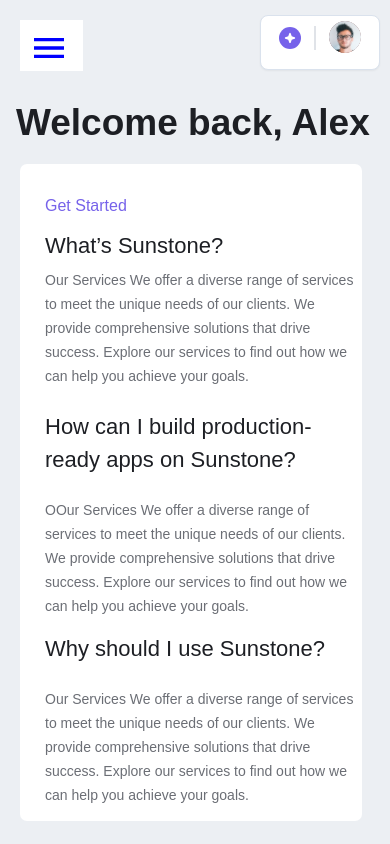
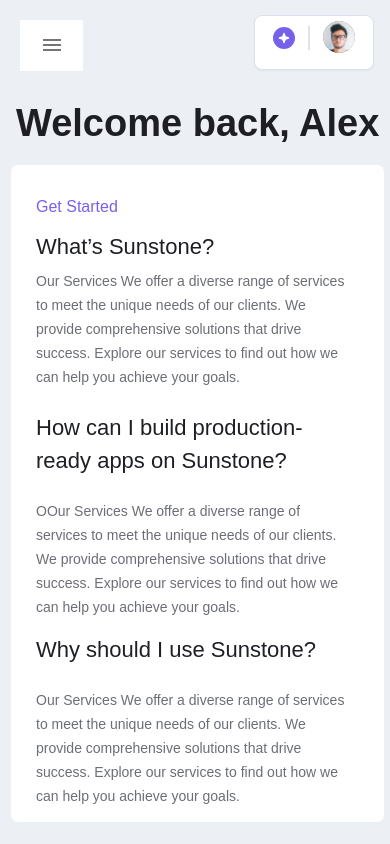
Before and after one commit to nimra-ali/SunStonePage, a React (Create React App) app: page / in a window 390 px wide. Built offline with nearby package versions, Linux system fonts and the light colour scheme.

Commit message:
first commit

```diff
--- a/src/Component/Assets/Style/Contentbox.css
+++ b/src/Component/Assets/Style/Contentbox.css
@@ -126,17 +126,18 @@
 }
 @media (max-width: 768px) {
     .welcome-text{
-        font-size: 37px;
+        font-size: 38px;
         /* text-align: center; */
         margin-left: -4px;
         margin-top: 22px;
-        width: 366px;
+        width: 371px;
+        color: #1D1F24;
         /* border: 1px solid; */
 
     }
     .main-content{
-        /* margin-left: 23px; */
-    width: 342px;
+        margin-left: 11px;
+    width: 373px;
     margin-top: -8px;
 
     }
@@ -151,7 +152,7 @@
     }
     .question-answer-box{
         /* border: 1px solid black; */
-        width:320px
+        width:352px
 
     }
 
--- a/src/Component/Assets/Style/Navbar.css
+++ b/src/Component/Assets/Style/Navbar.css
@@ -135,16 +135,16 @@
 }
 @media (max-width: 768px) {
     .drawer{
+        background-color: #fff;
+        color: blue;
         display: block;
-        background-color: #ffff;
-        color: blue;
+        height: 51px;
+        margin-left: 20px;
+        margin-top: 20px;
         width: 63px;
-        /* font-size: 53px; */
-        /* font-weight: bolder; */
-        margin-left: 20px;
-        height: 51px;
-        margin-top: 20px;
-    }
+        /* padding-left: 8px !important; */
+        font-size: 2.4rem;
+        text-align: center;}
 
 
     .color{
@@ -165,7 +165,7 @@
     }
 
     .navbar{
-        width: 380px;
+        width: 374px;
         /* border: 1px solid black; */
     }
    .dropdown-div{
@@ -180,7 +180,7 @@
     font-weight: 600;
     font-size: 0.875rem;
     line-height: 1.5;
-    padding: 5px 18px;
+
     border-radius: 8px;
     color: white;
     -webkit-transition: all 150ms ease;
@@ -199,23 +199,19 @@
     justify-content: space-between;
 width: 120px !important;
 
+
 }
-.css-i4bv87-MuiSvgIcon-root {
-    -webkit-user-select: none;
-    -moz-user-select: none;
-    -ms-user-select: none;
+
+.css-vubbuv {
     user-select: none;
     width: 1em;
     height: 1em;
     display: inline-block;
-    fill: currentColor;
-    -webkit-flex-shrink: 0;
-    -ms-flex-negative: 0;
+    fill: currentcolor;
     flex-shrink: 0;
-    -webkit-transition: fill 200ms cubic-bezier(0.4, 0, 0.2, 1) 0ms;
     transition: fill 200ms cubic-bezier(0.4, 0, 0.2, 1) 0ms;
     font-size: 2.5rem !important;
-    margin-left: 13px !important;
+    padding-left: 14px !important;
 }
 
 }
--- a/src/Component/CustomDrawer.js
+++ b/src/Component/CustomDrawer.js
@@ -35,9 +35,9 @@
     <div className='drawer-main' >
 
       <IconButton
-        edge="start"
-        color="inherit"
-        className='icon-drawer'
+        id='css-vubbuv'
+
+
         aria-label="menu"
         onClick={handleDrawerOpen}
       >
```
